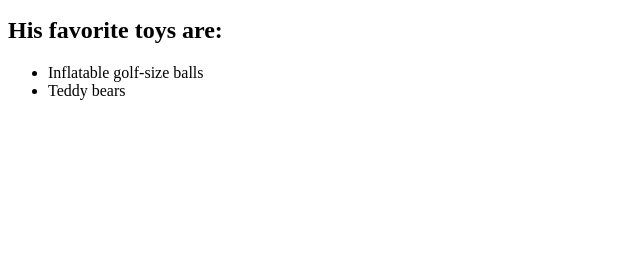
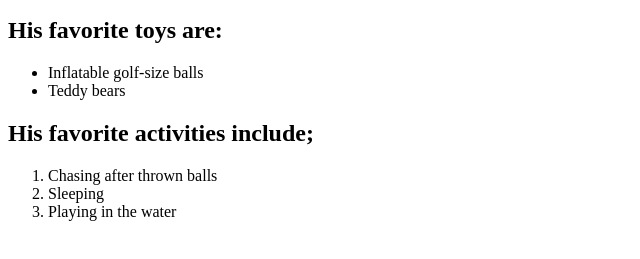
Before and after one commit to tonyguthiga/pet-website, a plain HTML site: page index.html in a window 1280 px wide. Shown: the part 101-360 px from the top of the page, without its empty margins (0-640 px from the left). Drawn offline with Linux system fonts and the light colour scheme.

Commit message:
add ordered list

```diff
--- a/index.html
+++ b/index.html
@@ -12,5 +12,12 @@
        <li>Inflatable golf-size balls</li>
        <li>Teddy bears</li>
      </ul>
+
+     <h2>His favorite activities include;</h2>
+     <ol>
+       <li>Chasing after thrown balls</li>
+       <li>Sleeping</li>
+       <li>Playing in the water</li>
+     </ol>
    </body>
 </html>
```
